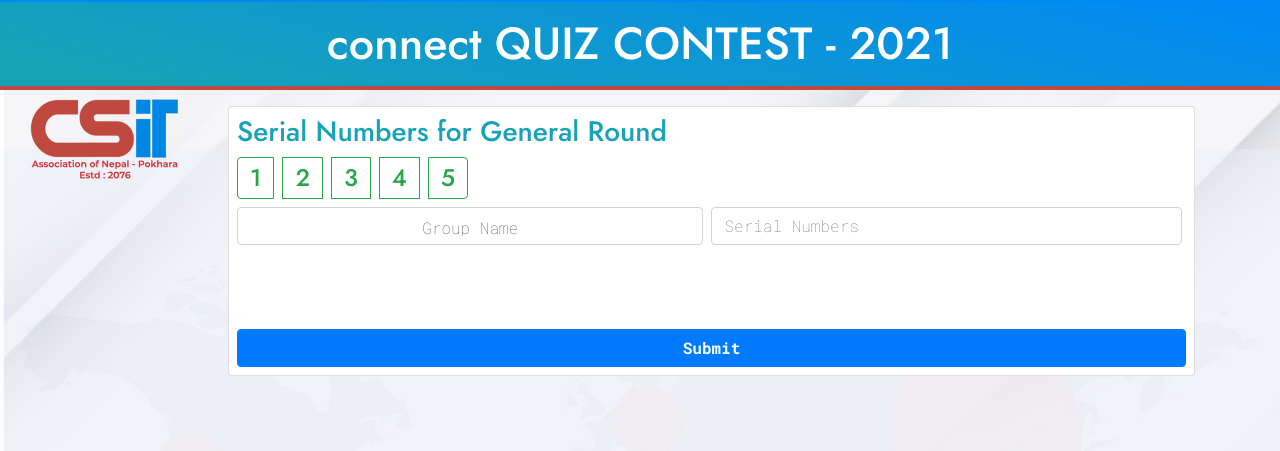
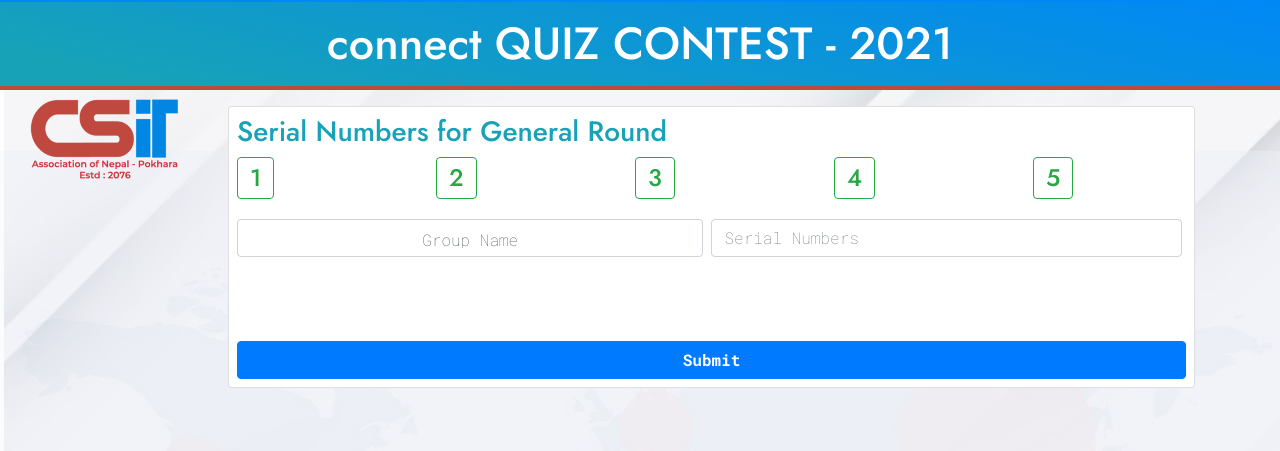
Before and after one commit to roopeshach/drishya-quiz, a Django app: page /start-game/8 in a window 1280 px wide. Shown: the top 451 px of the page. Run offline with Django 3.2, Linux system fonts and the light colour scheme; data comes from the database, SQL or seed files in the repository; both versions use the stored data as it was after the commit; some libraries are stand-ins or nearby versions.

Commit message:
sed changes

```diff
--- a/Main/templates/Main/start_game.html
+++ b/Main/templates/Main/start_game.html
@@ -46,14 +46,22 @@ select {
 
                       <h3 class="text-info m-2" > Serial Numbers for {{round.name}} </h3>
 
-                    <div class="btn-group" role="group" aria-label="Basic example">
+                    <div class="row">
+
+
                           {% for q in questions %}
+                          <div class="col mb-1">
                           {% if q.is_active == True %}
-                      <button class="btn btn-outline-success ml-2" ><h4> {{q.sn}} </h4></button>
+                          <button class="btn btn-outline-success ml-2 mb-2 " ><h4> {{q.sn}} </h4></button>
+
+
                             {% else %}
                         <button class="btn btn-outline-danger ml-2" ><h4> {{q.sn}} </h4></button>
                         {% endif %}
+                          </div>
                           {% endfor %}
+
+
 
 
                     </div>
```
Also changed, not shown: db.sqlite3. Lines whose indentation alone changed are shown as unchanged.
